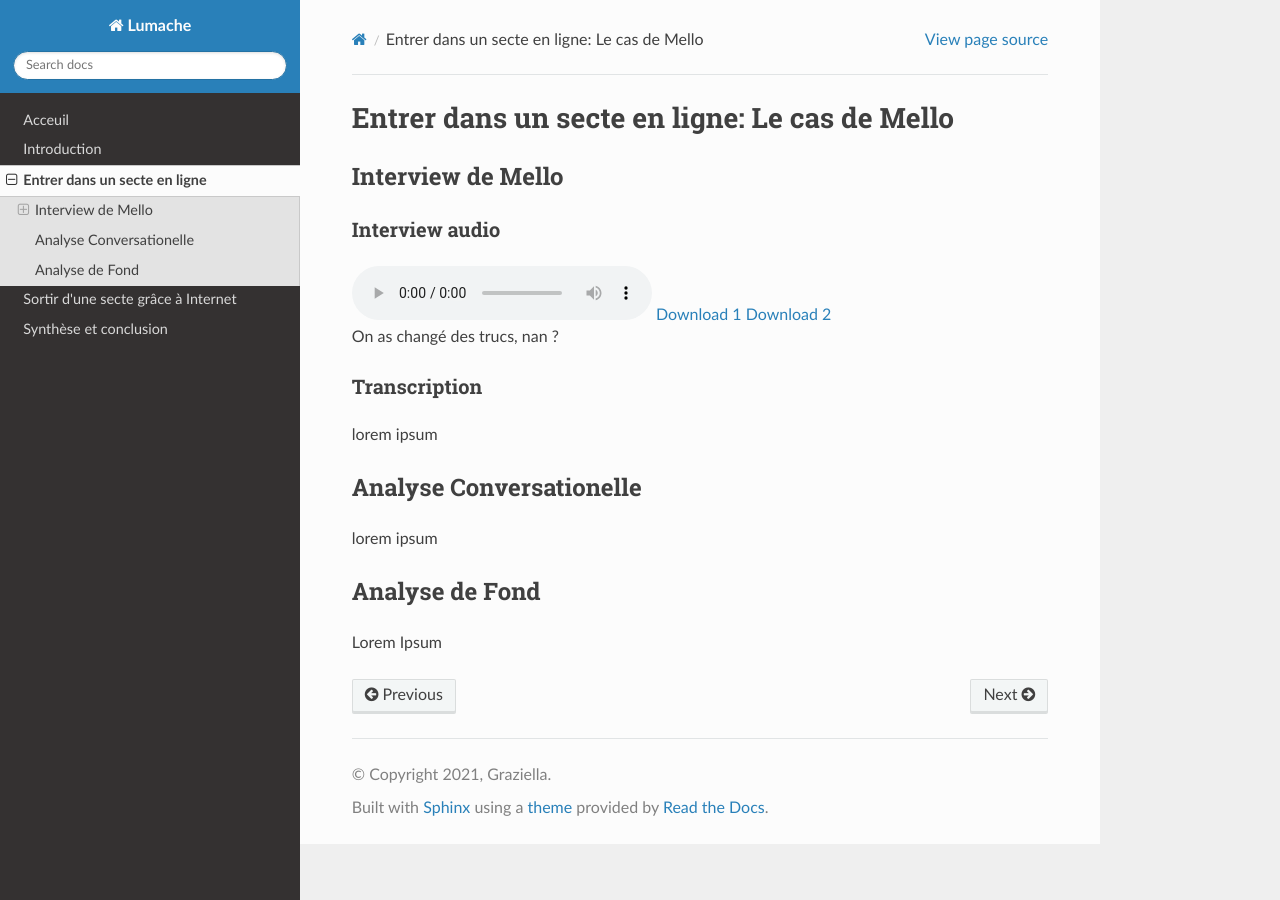
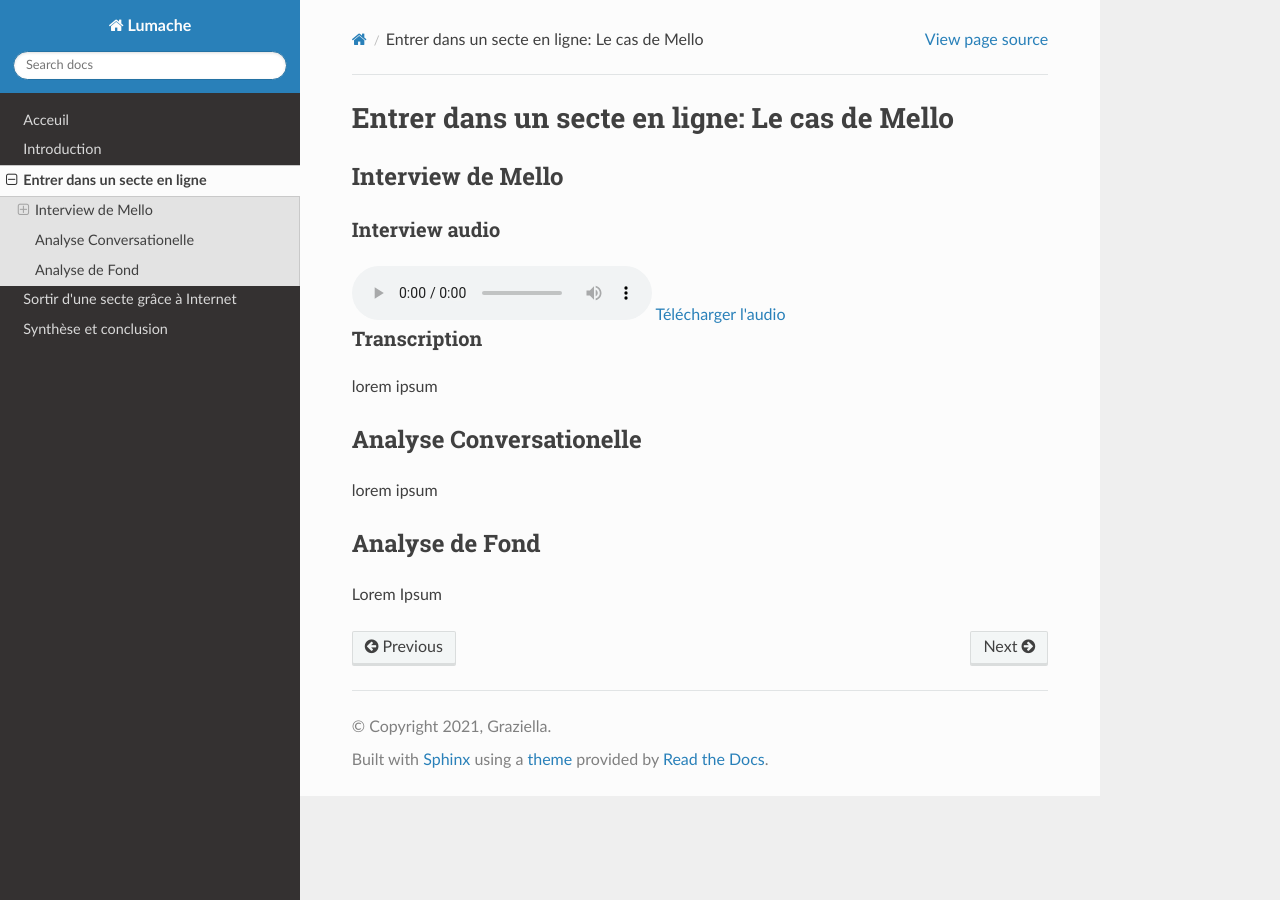
Before and after one commit to iceknith/SC23-quoicousectaire-website, a Sphinx documentation site: the page built from docs/source/mello.rst, in a window 1280 px wide. Built offline with Sphinx 7.4.7 and the Read the Docs theme 3.1.0, drawn with Linux system fonts in a browser that asks for light colours.

Commit message:
Ok, this time, plsplspls work

```diff
--- a/docs/source/mello.rst
+++ b/docs/source/mello.rst
@@ -12,13 +12,10 @@ Interview audio
 .. raw:: html
 
    <audio controls="controls">
-         <source src="/_static/interview_Melo.mp3">
+         <source src="_static/interview_Melo.mp3">
          Your browser does not support the <code>audio</code> element.
    </audio>
-   <a href="/_static/interview_Melo.mp3"> Download 1 </a>
-   <a href="_static/interview_Melo.mp3"> Download 2 </a>
-
-On as changé des trucs, nan ?
+   <a href="_static/interview_Melo.mp3"> Télécharger l'audio </a>
 
 Transcription
 ~~~~~~~~~~~~~~~
```
